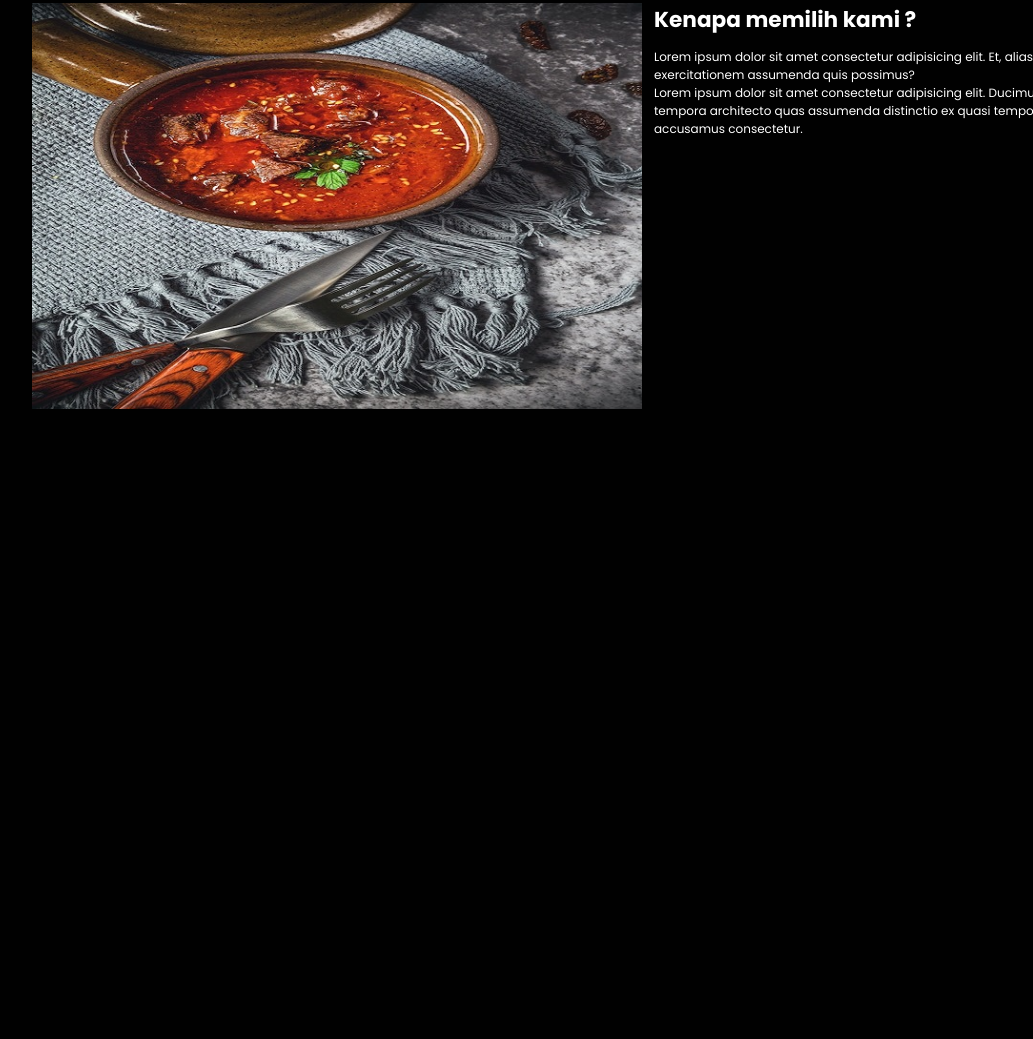
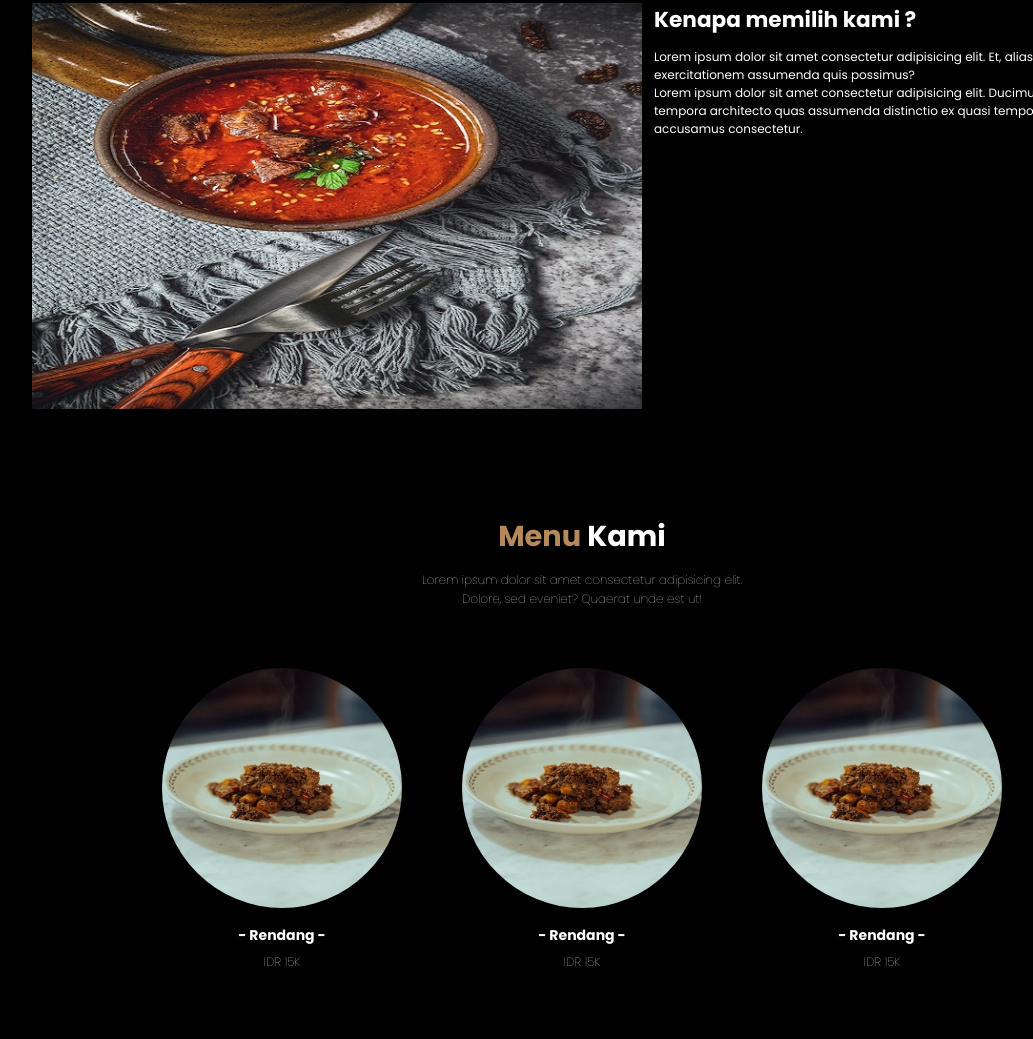
Before and after one commit to Yusuf2204/RestuBundo, a plain HTML site: page index.html in a window 1280 px wide. Shown: the part 960-1999 px from the top of the page, without its empty margins (58-1091 px from the left). Drawn offline with nearby package versions, Linux system fonts and the light colour scheme.

Commit message:
Add Menu Section

```diff
--- a/css/style.css
+++ b/css/style.css
@@ -145,17 +145,20 @@ body {
 }
 
 /* About Section */
-.about {
+.about,
+.menu {
   padding: 7rem 7% 1.4rem;
 }
 
-.about h2 {
+.about h2,
+.menu h2 {
   text-align: center;
   margin-bottom: 3rem;
   font-size: 2.4rem;
 }
 
-.about h2 span {
+.about h2 span,
+.menu h2 span {
   color: var(--primary);
 }
 
@@ -185,6 +188,40 @@ body {
   font-size: 1.4rem;
   line-height: 1.6;
   font-weight: 100;
+}
+
+/* Menu Section */
+.menu p {
+  text-align: center;
+  max-width: 30rem;
+  margin: auto;
+  font-weight: 100;
+  line-height: 1.6;
+}
+
+.menu h2 {
+  margin-bottom: 1rem;
+}
+
+.menu .row {
+  display: flex;
+  flex-wrap: wrap;
+  margin-top: 5rem;
+  justify-content: center;
+}
+
+.menu .row .menu-card {
+  text-align: center;
+  padding-bottom: 4rem;
+}
+
+.menu .row .menu-card img {
+  border-radius: 50%;
+  width: 80%;
+}
+
+.menu .row .menu-card .menu-card-title {
+  margin: 1rem auto 0.5rem;
 }
 
 /* media Queries */
@@ -258,6 +295,10 @@ body {
   .about .row .content h3 {
     font-size: 1.6rem;
   }
+
+  .menu p {
+    font-size: 1.2rem;
+  }
 }
 
 /* Mobile */
--- a/index.html
+++ b/index.html
@@ -77,6 +77,35 @@
     </section>
     <!-- About Section End -->
 
+    <!-- Menu Section Start -->
+    <section id="menu" class="menu">
+      <h2><span>Menu</span> Kami</h2>
+
+      <p>
+        Lorem ipsum dolor sit amet consectetur adipisicing elit. Dolore, sed
+        eveniet? Quaerat unde est ut!
+      </p>
+
+      <div class="row">
+        <div class="menu-card">
+          <img src="img/menu/1.jpg" alt="Rendang" class="menu-card-image" />
+          <h3 class="menu-card-title">- Rendang -</h3>
+          <p class="menu-card-price">IDR 15K</p>
+        </div>
+        <div class="menu-card">
+          <img src="img/menu/1.jpg" alt="Rendang" class="menu-card-image" />
+          <h3 class="menu-card-title">- Rendang -</h3>
+          <p class="menu-card-price">IDR 15K</p>
+        </div>
+        <div class="menu-card">
+          <img src="img/menu/1.jpg" alt="Rendang" class="menu-card-image" />
+          <h3 class="menu-card-title">- Rendang -</h3>
+          <p class="menu-card-price">IDR 15K</p>
+        </div>
+      </div>
+    </section>
+    <!-- Menu Section End -->
+
     <!-- feather icons start-->
     <script>
       feather.replace();
```
Also changed, not shown: img/header-bg-not.jpg (deleted), img/menu/1.jpg (added).
